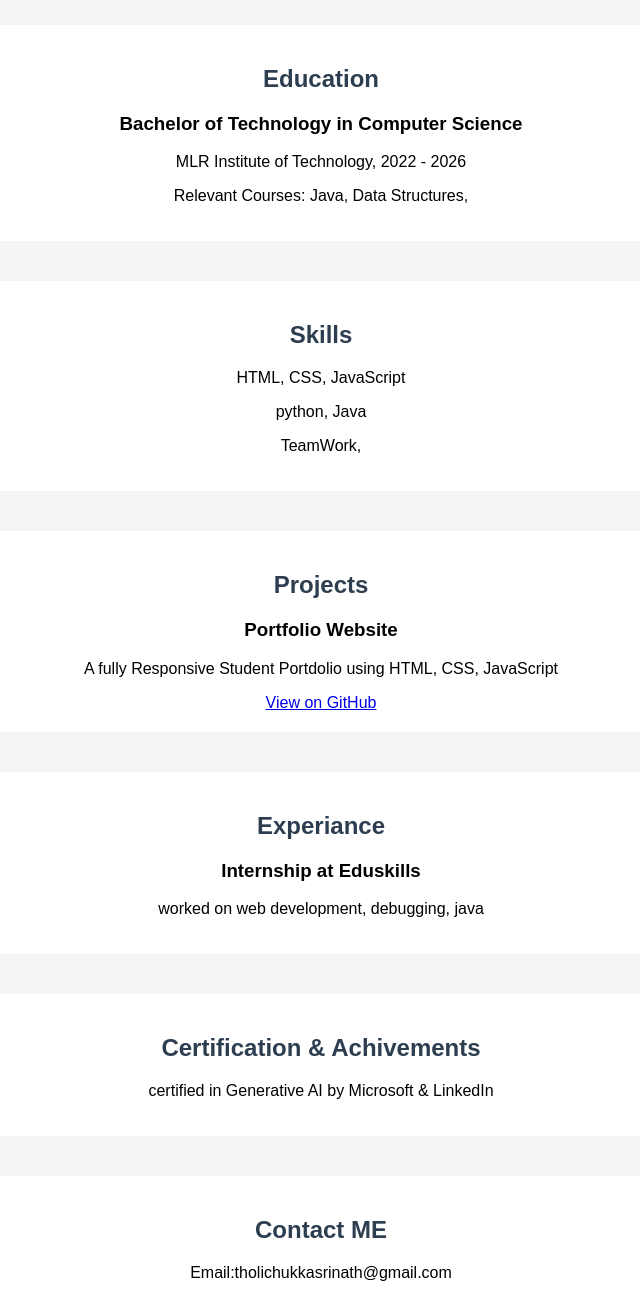
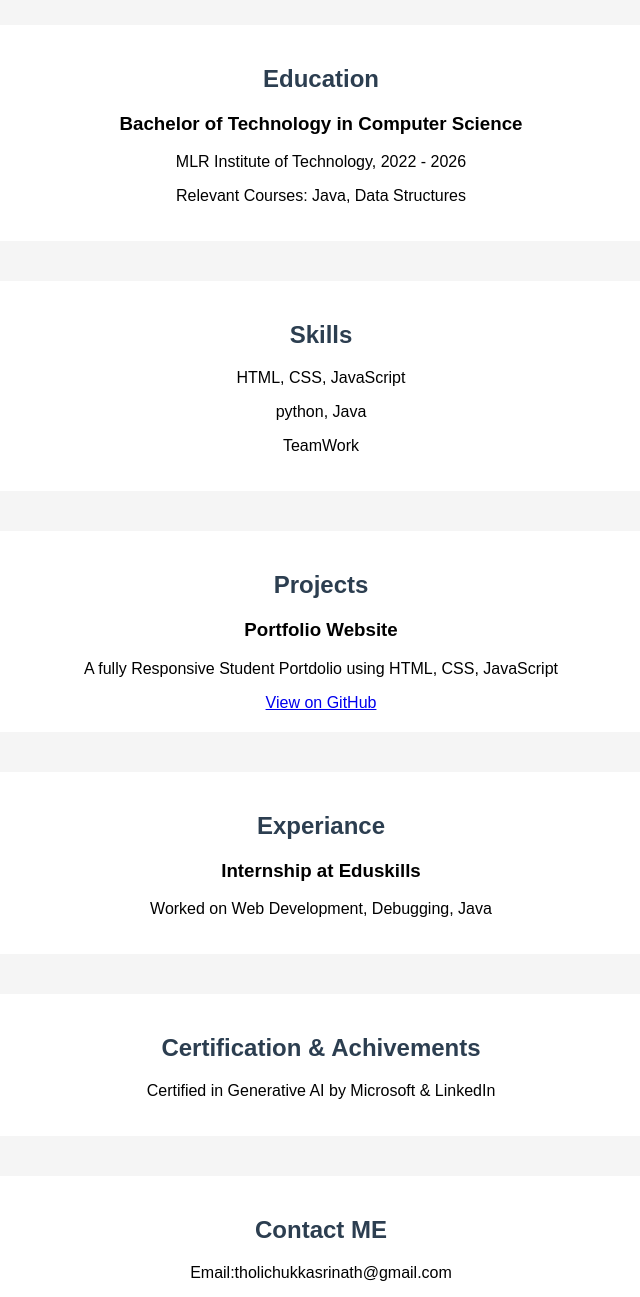
Before and after one commit to Srinath-2203/portfolio-website, a plain HTML site: page index.html in a window 1280 px wide. Shown: the part 397-1694 px from the top of the page, without its empty margins (319-959 px from the left). Drawn offline with Linux system fonts and the light colour scheme.

Commit message:
index.html

```diff
--- a/index.html
+++ b/index.html
@@ -25,7 +25,7 @@
         <div class="edu-item">
             <h3>Bachelor of Technology in Computer Science</h3>
             <p>MLR Institute of Technology, 2022 - 2026</p>
-            <p>Relevant Courses: Java, Data Structures, </p>
+            <p>Relevant Courses: Java, Data Structures </p>
         </div>
       </section>
 
@@ -34,7 +34,7 @@
         <h2>Skills</h2>
         <p>HTML, CSS, JavaScript</p>
         <p>python, Java</p>
-        <p>TeamWork, </p>
+        <p>TeamWork </p>
        </section>
 
        <!--Projects-->
@@ -52,14 +52,14 @@
         <h2>Experiance</h2>
         <div class="exp-itm">
             <h3>Internship at Eduskills</h3>
-            <p>worked on web development, debugging, java</p>
+            <p>Worked on Web Development, Debugging, Java</p>
         </div>
        </section>
 
        <!--Certifications & Achivements-->
        <section id="certification">
         <h2>Certification & Achivements</h2>
-        <p>certified in Generative AI by Microsoft & LinkedIn</p>
+        <p>Certified in Generative AI by Microsoft & LinkedIn</p>
        </section>
 
        <!--contact-->
```
